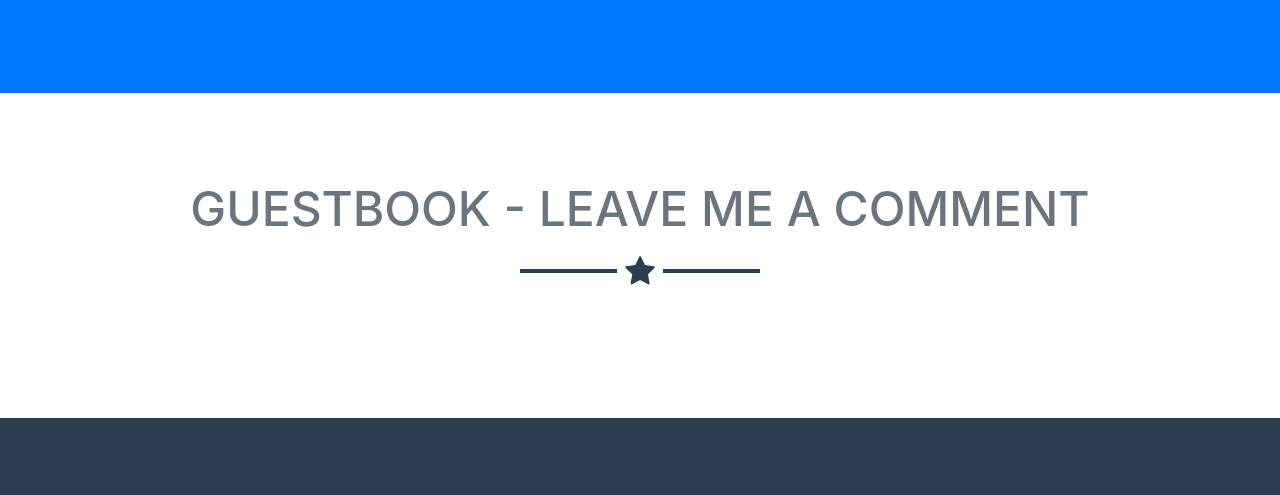
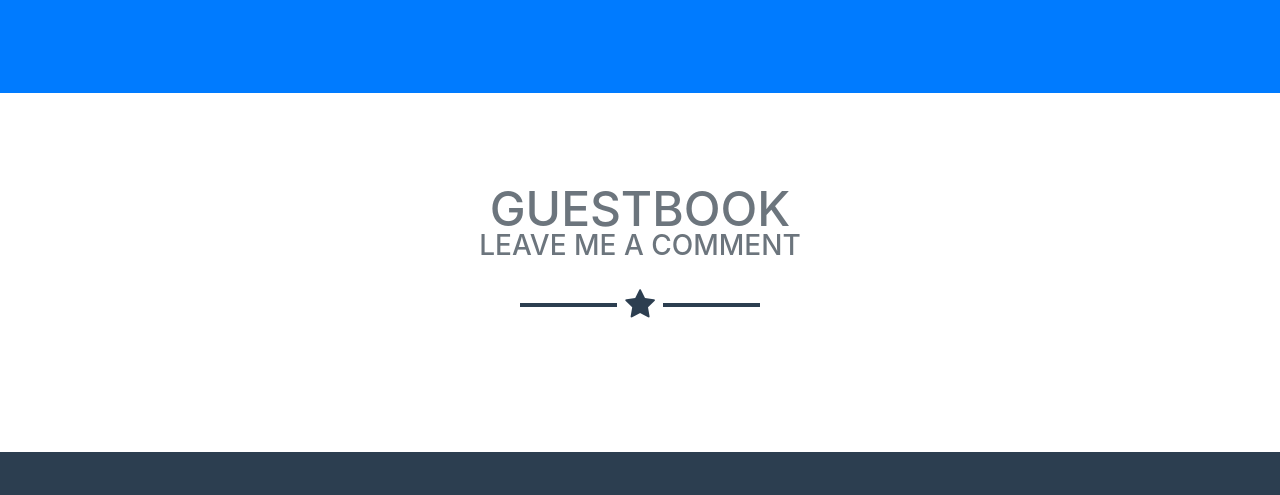
Before and after one commit to om7ahu/om7ahu.github.io, a website with bundled scripts: page index.html in a window 1280 px wide. Shown: the part 2162-2657 px from the top of the page. Built offline with nearby package versions, Linux system fonts and the light colour scheme.

Commit message:
Some changes

```diff
--- a/index.html
+++ b/index.html
@@ -169,7 +169,8 @@
     <!-- Contact Section -->
     <section id="guestbook">
       <div class="container">
-        <h2 class="text-center text-uppercase text-secondary mb-0">Guestbook - Leave me a comment</h2>
+        <h2 class="text-center text-uppercase text-secondary mb-0">Guestbook</h2>
+        <h3 class="text-center text-uppercase text-secondary mb-0">Leave me a comment</h3>
         <hr class="star-dark mb-5">
         <div class="row">
           <div class="col-lg-6 mx-auto">
```
